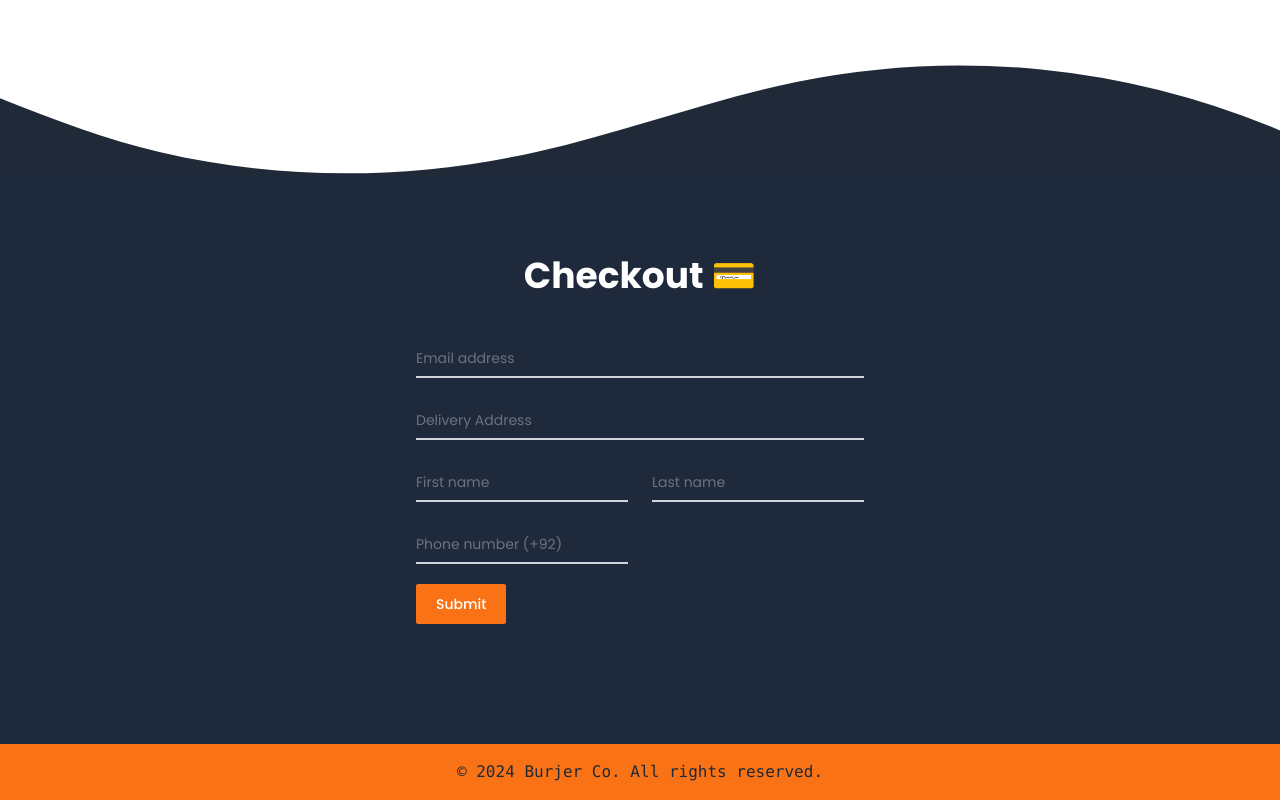
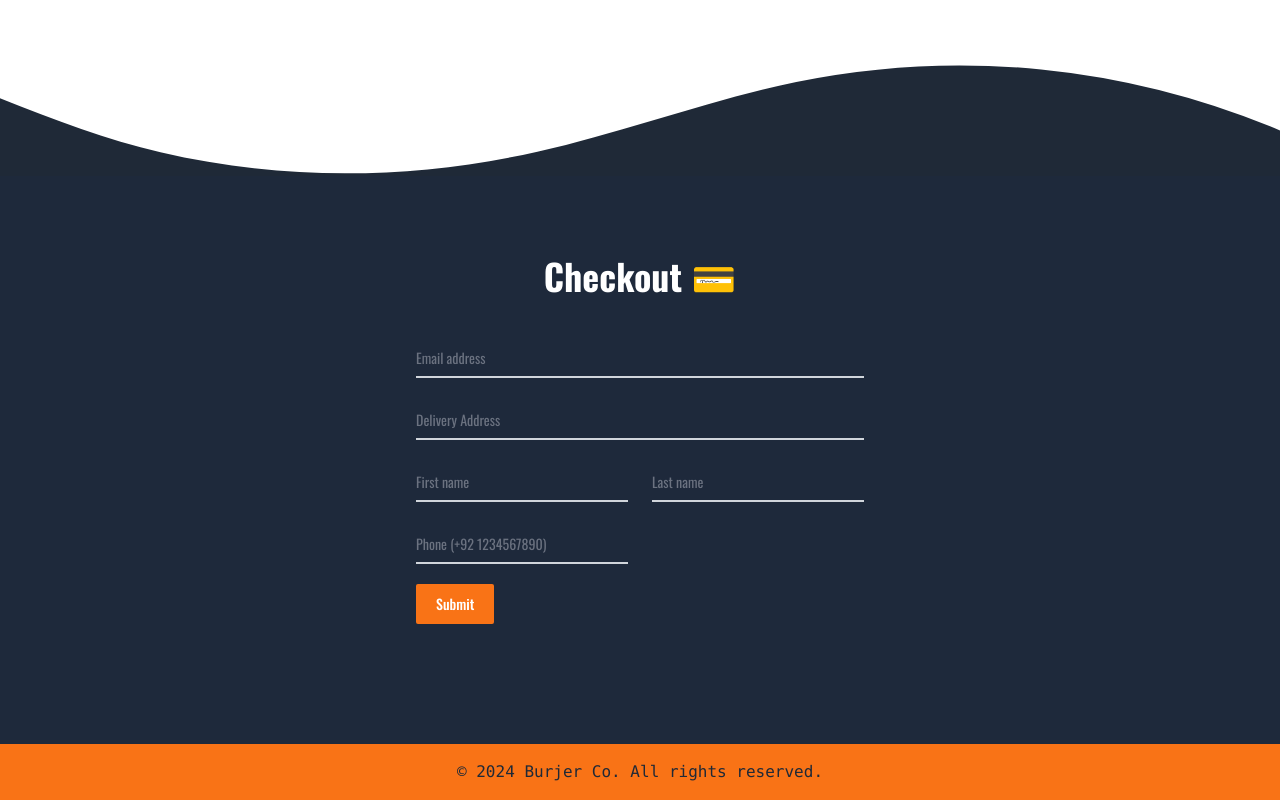
Before and after one commit to nabeel-json/burjer, a website: page index.html in a window 1280 px wide. Shown: the part 1986-2786 px from the top of the page. Drawn offline with nearby package versions, Linux system fonts and the light colour scheme; a web font is replaced by a local one.

Commit message:
contact number fix + font

```diff
--- a/index.html
+++ b/index.html
@@ -312,7 +312,7 @@
     </div>
     <!-- curve end  -->
     <!-- checkout start  -->
-    <section id="checkout-section" class="bg-slate-800 px-10 py-20 text-white">
+    <section id="checkout-section" class="bg-slate-800 font-Oswald px-10 py-20 text-white">
       <div class="mb-10 text-center">
         <h1 class="mb-3 text-4xl font-bold">Checkout 💳</h1>
       </div>
@@ -384,7 +384,7 @@
           <div class="group relative z-0 mb-5 w-full">
             <input
               type="tel"
-              pattern="[0-9]{3}-[0-9]{3}-[0-9]{4}"
+              pattern="{+92} {3}[0-9][0-9][0-9][0-9][0-9][0-9][0-9][0-9][0-9]"
               name="floating_phone"
               id="floating_phone"
               class="peer block w-full appearance-none border-0 border-b-2 border-gray-300 bg-transparent px-0 py-2.5 text-sm text-gray-900 focus:border-orange-600 focus:outline-none focus:ring-0 dark:border-gray-600 dark:text-white"
@@ -394,7 +394,7 @@
             <label
               for="floating_phone"
               class="absolute top-3 -z-10 origin-[0] -translate-y-6 scale-75 transform text-sm text-gray-500 duration-300 peer-placeholder-shown:translate-y-0 peer-placeholder-shown:scale-100 peer-focus:start-0 peer-focus:-translate-y-6 peer-focus:scale-75 peer-focus:font-medium peer-focus:text-orange-600 rtl:peer-focus:translate-x-1/4 dark:text-gray-400"
-              >Phone number (+92)</label
+              >Phone (+92 1234567890)</label
             >
           </div>
         </div>
```
